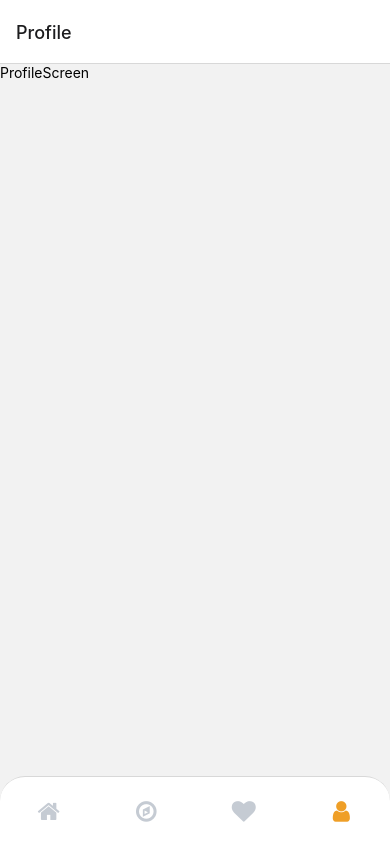
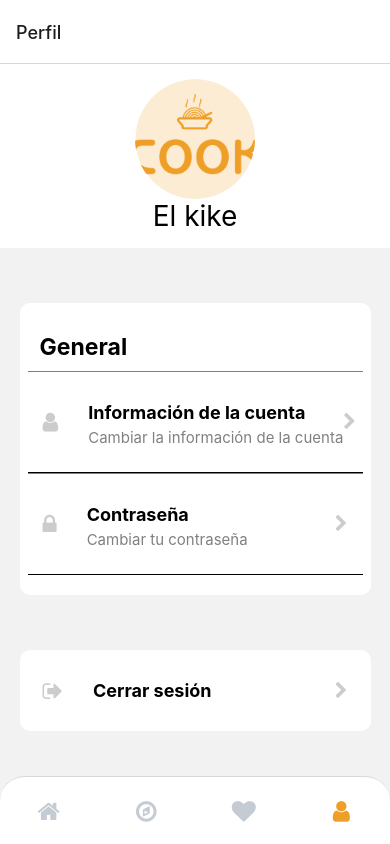
Before and after one commit to UbaDev/cook-restaurants, a React Native app: screen /Profile in a window 390 px wide. Built offline with nearby package versions, Linux system fonts and the light colour scheme.

Commit message:
ProfileScreen y sus modales

```diff
--- a/package.json
+++ b/package.json
@@ -12,6 +12,7 @@
     "@expo-google-fonts/montserrat": "^0.2.3",
     "@expo/react-native-action-sheet": "^4.0.1",
     "@expo/vector-icons": "^13.0.0",
+    "@gorhom/bottom-sheet": "^4.5.1",
     "@react-native-async-storage/async-storage": "1.18.2",
     "@react-native-masked-view/masked-view": "0.2.9",
     "@react-navigation/bottom-tabs": "^6.3.2",
--- a/src/navigation/TabNavigation.js
+++ b/src/navigation/TabNavigation.js
@@ -33,7 +33,7 @@ export default function TabNavigation() {
 
       <Tab.Screen name="Favorites" component={FavoritesScreen} />
 
-      <Tab.Screen name="Profile" component={ProfileScreen} />
+      <Tab.Screen name="Profile" component={ProfileScreen} options={{title:"Perfil"}} />
     </Tab.Navigator>
   );
 }
--- a/src/screens/ProfileScreen.js
+++ b/src/screens/ProfileScreen.js
@@ -1,12 +1,291 @@
-import { StyleSheet, Text, View } from 'react-native'
-import React from 'react'
+import { StyleSheet, Text, View, Image, TouchableOpacity, Alert, Modal, Pressable, } from 'react-native'
+import React, { useState } from 'react'
+import { FontAwesome } from '@expo/vector-icons'
+import CustomInput from '../components/input/CutomInput';
+import CustomButton from '../components/button/CustomButton';
 
 export default function ProfileScreen() {
+  const [modalVisible, setModalVisible] = useState(false);
+  const [modalVisible2, setModalVisible2] = useState(false);
+
   return (
-    <View>
-      <Text>ProfileScreen</Text>
+    <View style={styles.container}>
+
+      <View style={styles.perfil}>
+        <Image source={require("../../assets/images/logo-image.png")} style={styles.image} />
+        <Text style={styles.name}>El kike</Text>
+      </View>
+
+      <View style={styles.container1} >
+        <Text style={styles.titulo}>General</Text>
+        <TouchableOpacity style={styles.cuenta} onPress={() => setModalVisible(true)}>
+          <View style={styles.containerper}>
+            <FontAwesome name="user" size={22} color="rgba(0,0,0,0.2)" />
+            <View style={styles.viewgen}>
+              <Text style={styles.text1}>Información de la cuenta</Text>
+              <Text style={styles.text1s}>Cambiar la información de la cuenta</Text>
+            </View>
+          </View>
+          <FontAwesome name="chevron-right" size={18} color="rgba(0,0,0,0.2)" />
+        </TouchableOpacity>
+
+
+        <TouchableOpacity style={styles.cuenta2} onPress={() => setModalVisible2(true)}>
+          <View style={styles.containerper}>
+            <FontAwesome name="lock" size={22} color="rgba(0,0,0,0.2)" />
+            <View style={styles.viewgen}>
+              <Text style={styles.text1}>Contraseña</Text>
+              <Text style={styles.text1s}>Cambiar tu contraseña</Text>
+            </View>
+          </View>
+          <FontAwesome name="chevron-right" size={18} color="rgba(0,0,0,0.2)" />
+        </TouchableOpacity>
+
+      </View>
+
+      <View style={styles.container1} >
+
+        <TouchableOpacity style={styles.cuentacs}>
+          <View style={styles.containercs}>
+            <FontAwesome name="sign-out" size={22} color="rgba(0,0,0,0.2)" />
+            <View style={styles.viewgen}>
+              <Text style={styles.text1}>Cerrar sesión</Text>
+            </View>
+          </View>
+          <FontAwesome name="chevron-right" size={18} color="rgba(0,0,0,0.2)" />
+        </TouchableOpacity>
+      </View>
+
+
+      <Modal
+        animationType="slide"
+        transparent={true}
+        visible={modalVisible}
+        onRequestClose={() => {
+          Alert.alert('Modal has been closed.');
+          setModalVisible(!modalVisible);
+        }}>
+        <View style={styles.centeredView}>
+
+          <View style={styles.modalView}>
+            <Pressable style={{padding:20}} onPress={() => setModalVisible(!modalVisible)}>
+              <View style={[styles.button, styles.buttonClose]}></View>
+            </Pressable>
+            <Text style={styles.modalText}>Información de la cuenta</Text>
+            <View style={styles.datosview}>
+              <Text style={styles.datos}>Nombre Completo</Text>
+              <CustomInput  placeholder = "Nombre" />
+            </View>
+            <View style={styles.datosview}>
+              <Text style={styles.datos}>Correo electronico</Text>
+              <CustomInput {...{ placeholder: "Correo" }} />
+            </View>
+            <View style={styles.datosview}>
+              <Text style={styles.datos} >Teléfono</Text>
+              <CustomInput {...{ placeholder: "Teléfono" }} />
+            </View>
+
+
+            <CustomButton title="Actualizar datos" />
+          </View>
+
+
+        </View>
+
+      </Modal>
+      <Modal
+        animationType="slide"
+        transparent={true}
+        visible={modalVisible2}
+        onRequestClose={() => {
+          Alert.alert('Modal has been closed.');
+          setModalVisible2(!modalVisible2);
+        }}>
+        <View style={styles.centeredView}>
+
+          <View style={styles.modalView}>
+            <Pressable style={{padding:20}} onPress={() => setModalVisible2(!modalVisible2)}>
+              <View style={[styles.button, styles.buttonClose]}></View>
+            </Pressable>
+            <Text style={styles.modalText}>Cambiar Contraseña</Text>
+            <View style={styles.datosview}>
+              <Text style={styles.datos}>Nueva contraseña</Text>
+              <CustomInput  placeholder = "Nueva Contraseña"secureTextEntry />
+            </View>
+            <View style={styles.datosview}>
+              <Text style={styles.datos}>Repetir Contraseña</Text>
+              <CustomInput {...{ placeholder: "Repetir contraseña" }} secureTextEntry/>
+            </View>
+
+
+
+            <CustomButton title="Actualizar Contraseña" />
+          </View>
+
+
+        </View>
+
+      </Modal>
+
     </View>
   )
 }
 
-const styles = StyleSheet.create({})
+const styles = StyleSheet.create({
+  container: {
+    flex: 1,
+    alignItems: 'center',
+
+  },
+
+  perfil: {
+    padding: 15,
+    borderTopColor: 'gray',
+    backgroundColor: 'white',
+    width: '100%',
+    justifyContent: 'center',
+    alignItems: 'center'
+  },
+  image: {
+    borderRadius: 200,
+    width: 120,
+    height: 120,
+  },
+  name: {
+    fontSize: 28,
+
+  },
+  container1: {
+    paddingVertical: 20,
+    borderRadius: 10,
+    marginTop: 55,
+    backgroundColor: '#ffffff',
+    width: '90%',
+  },
+  cuenta: {
+    padding: 15,
+    marginHorizontal: 8,
+    paddingVertical: 25,
+    flexDirection: 'row',
+    borderBottomWidth: 0.3,
+    borderTopWidth: 0.5,
+    borderTopColor: 'gray',
+    alignItems: 'center',
+    justifyContent: 'space-between',
+  },
+  cuenta2: {
+    padding: 15,
+    marginHorizontal: 8,
+    paddingVertical: 25,
+    flexDirection: 'row',
+    borderBottomWidth: 0.3,
+    borderTopWidth: 0.5,
+    borderTopColor: 'gray',
+    alignItems: 'center',
+    justifyContent: 'space-between',
+  },
+
+  titulo: {
+    alignItems: 'center',
+    padding: 10,
+    fontSize: 23,
+    fontWeight: 'bold',
+    marginLeft: 10,
+
+  },
+
+
+  text1: {
+    paddingVertical: 5,
+    fontSize: 18,
+    fontWeight: 'bold',
+  },
+  text1s: {
+    fontSize: 15,
+    color: 'gray',
+  },
+  contraseña: {
+    borderTopWidth: 0.5,
+    borderTopColor: 'gray',
+  },
+  containerper: {
+    flexDirection: 'row',
+    alignItems: 'center',
+  },
+  viewgen: {
+    marginLeft: 30,
+  },
+  containercs: {
+    flexDirection: 'row',
+    alignItems: 'center',
+    justifyContent: 'center',
+  },
+  cuentacs: {
+    padding: 15,
+    marginHorizontal: 8,
+    paddingVertical: 5,
+    flexDirection: 'row',
+    borderTopColor: 'gray',
+    alignItems: 'center',
+    justifyContent: 'space-between',
+  }, centeredView: {
+    flex: 1,
+    justifyContent: 'center',
+    alignItems: 'center',
+    marginTop: 50,
+  },
+  modalView: {
+    margin: 20,
+    backgroundColor: 'white',
+    borderRadius: 20,
+    padding: 35,
+    width: "100%",
+    height: "100%",
+    shadowColor: '#000',
+    shadowOffset: {
+      width: 0,
+      height: 2,
+    },
+    shadowOpacity: 0.25,
+    shadowRadius: 4,
+    elevation: 5,
+  },
+  button: {
+  },
+  buttonOpen: {
+    backgroundColor: '#F194FF',
+  },
+  buttonClose: {
+
+    borderRadius: 8,
+    marginBottom: 20,
+    backgroundColor: "rgba(0,0,0,0.1)",
+    width: 50,
+    height: 8,
+    alignSelf: 'center',
+  },
+  textStyle: {
+    color: 'white',
+    fontWeight: 'bold',
+    textAlign: 'center',
+  },
+  modalText: {
+    fontSize: 18,
+    marginBottom: 40,
+    textAlign: 'center',
+  },
+  datos: {
+    marginVertical: 15,
+    fontSize: 18,
+    color: 'rgba(0,0,0, 0.5)',
+  },
+  datosview:{
+    paddingVertical: 20,
+    borderTopWidth: 0.5,
+    borderTopColor: 'rgba(0,0,0, 0.1)',
+  },
+
+
+
+
+})
```
Also changed, not shown: 1 other file (tests, documents, lock files or other folders).
